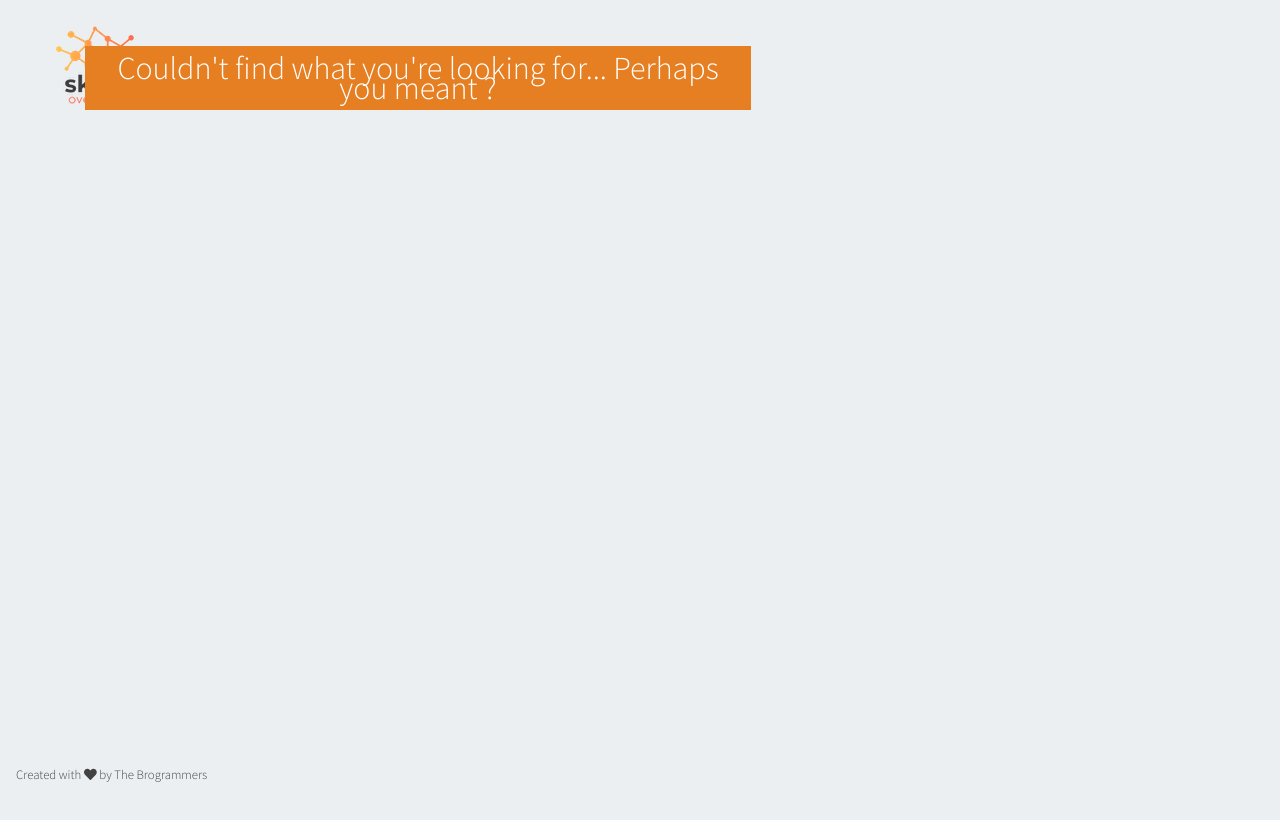
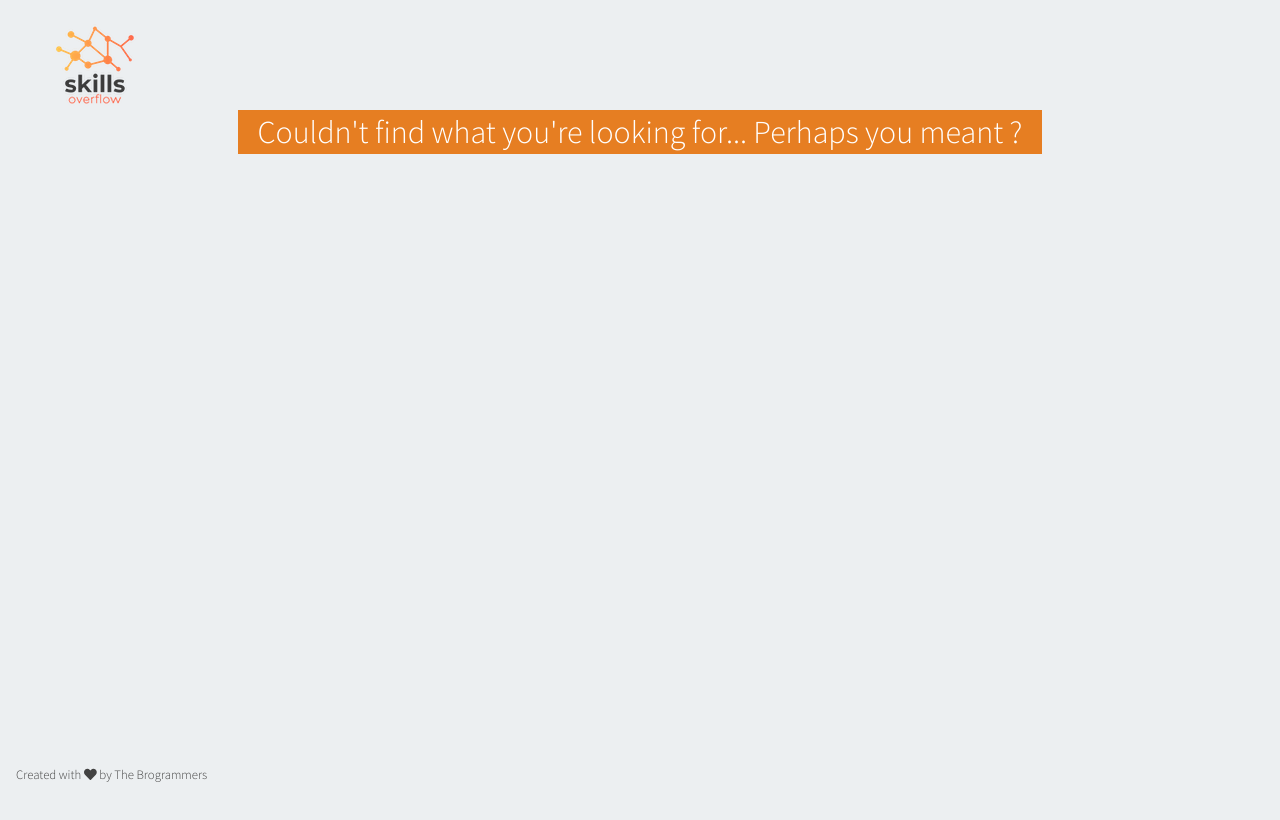
Before and after one commit to AncutaMorarasu/Skills-Overflow-FrontEnd, a React (Create React App) app in the folder skills-overflow/: page /no-search-result in a window 1280 px wide. Built offline with nearby package versions, Linux system fonts and the light colour scheme.

Commit message:
CSS adjustments

```diff
--- a/skills-overflow/src/App.css
+++ b/skills-overflow/src/App.css
@@ -252,9 +252,9 @@ input::placeholder,
 }
 
 .questions {
-  width: 60rem;
-  height: 8rem;
-  margin-left: 17rem;
+  width: 65%;
+  /* height: 97%; */
+  margin-left: 20%;
   margin-top: -0.4rem;
 }
 
@@ -537,3 +537,11 @@ width: 100%;
 .answers-count{
   margin-top: 1rem;
 }
+
+/* no posts search */
+.no-posts{
+  margin-top: 0;
+}
+.alert-no-posts{
+width: fit-content;
+}
--- a/skills-overflow/src/pages/no-posts-page.tsx
+++ b/skills-overflow/src/pages/no-posts-page.tsx
@@ -3,15 +3,15 @@ import Container from "react-bootstrap/Container";
 import Alert from "react-bootstrap/Alert";
 import { Link } from "react-router-dom";
 
-function NoPosts(){
-    return (
-        <Container>
-          <Alert className="text-center" variant="warning">
-            Shish, I couldn't find anything. Give it
-            <Link to="/dashboard" style={{color: 'black'}}> another try?</Link>
-          </Alert>
-        </Container>
-      );
+function NoPosts() {
+  return (
+    <Container className="no-posts d-flex flex-column  align-items-center">
+      <Alert className=" text-center alert-no-posts" variant="warning">
+        Shish, I couldn't find anything. Give it
+            <Link to="/dashboard"> another try?</Link>
+      </Alert>
+    </Container>
+  );
 }
 
 export default NoPosts;
--- a/skills-overflow/src/pages/no-search-result-page.tsx
+++ b/skills-overflow/src/pages/no-search-result-page.tsx
@@ -19,13 +19,13 @@ function NoSearchResult() {
 
 
   return (
-    <Container>
-      <Alert className="text-center" variant="warning">
+    <Container className="no-posts d-flex flex-column  align-items-center">
+      <Alert className=" text-center alert-no-posts" variant="warning">
         Couldn't find what you're looking for... Perhaps you meant
-            <Link to="/dashboard" style={{ color: 'black' }}> {par} </Link>?
+            <Link to="/dashboard" > {par} </Link>?
           </Alert>
     </Container>
   );
-}
+};
 
 export default NoSearchResult;
--- a/skills-overflow/src/pages/not-found-page.tsx
+++ b/skills-overflow/src/pages/not-found-page.tsx
@@ -4,7 +4,7 @@ import Container from "react-bootstrap/Container";
 
 function NotFoundPage() {
   return (
-    <Container>
+    <Container >
       <Alert className="text-center" variant="warning">
         Woops, there's nothing here!
       </Alert>
```
